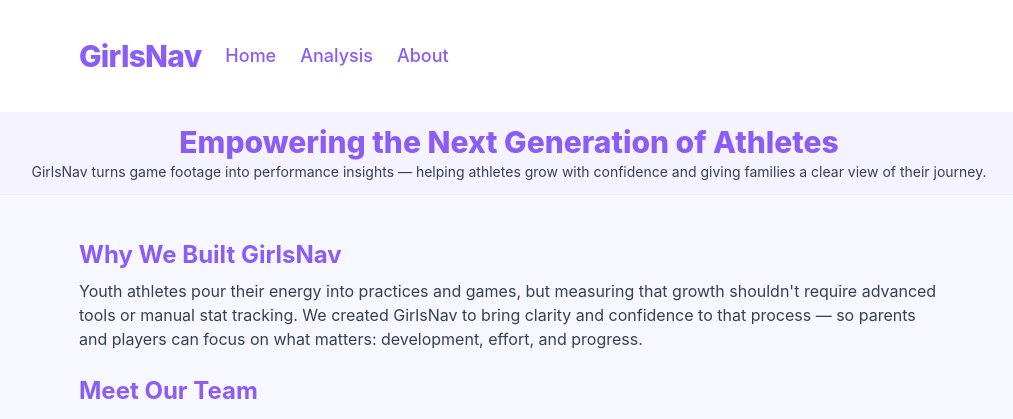
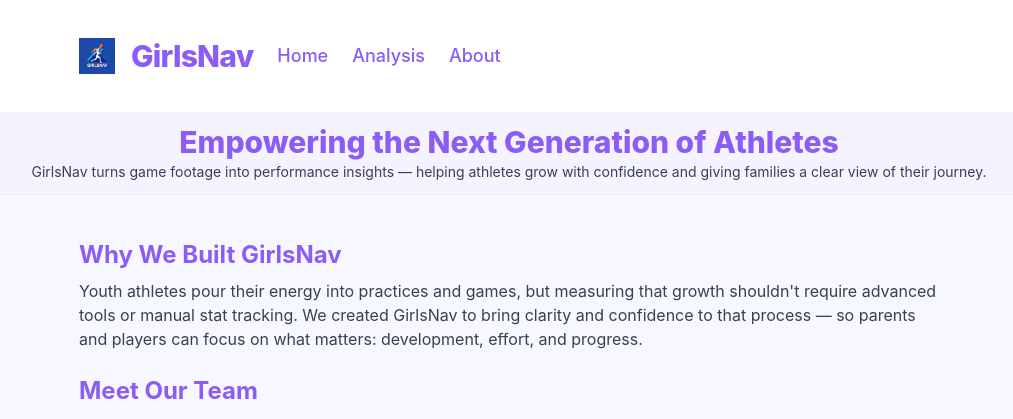
Before and after one commit to Arjungoli/girlsnav-webapp1, a Flask app: page /about in a window 1280 px wide. Shown: the top 419 px of the page, without its empty margins (131-1144 px from the left). Run offline with Flask 2, Linux system fonts and the light colour scheme; some libraries are stand-ins or nearby versions.

Commit message:
Track logo.png, update about.html and analysis.html, and remove old logo image

```diff
--- a/templates/about.html
+++ b/templates/about.html
@@ -150,7 +150,10 @@
     <div class="container mx-auto px-6 py-0">
       <div class="flex justify-between items-center h-8">
         <div class="flex items-center space-x-6">
-          <a href="/" class="text-3xl font-extrabold text-purple-500 tracking-tight">GirlsNav</a>
+          <a href="/" class="flex items-center space-x-2">
+            <img src="/static/logo.png" alt="GirlsNav Logo" class="h-9 w-auto mr-2" style="display:inline-block;vertical-align:middle;">
+            <span class="text-3xl font-extrabold text-purple-500 tracking-tight" style="display:inline-block;vertical-align:middle;">GirlsNav</span>
+          </a>
           <div class="flex space-x-6">
             <a href="/" class="nav-link text-lg text-purple-500 hover:text-purple-700 focus:text-purple-700 transition-colors font-medium">Home</a>
             <a href="/analysis" class="nav-link text-lg text-purple-500 hover:text-purple-700 focus:text-purple-700 transition-colors font-medium">Analysis</a>
--- a/templates/analysis.html
+++ b/templates/analysis.html
@@ -44,7 +44,10 @@
     <div class="container mx-auto px-6 py-0">
       <div class="flex justify-between items-center h-8">
         <div class="flex items-center space-x-6">
-          <a href="/" class="text-3xl font-extrabold text-purple-500 tracking-tight">GirlsNav</a>
+          <a href="/" class="flex items-center space-x-2">
+            <img src="/static/logo.png" alt="GirlsNav Logo" class="h-9 w-auto mr-2" style="display:inline-block;vertical-align:middle;">
+            <span class="text-3xl font-extrabold text-purple-500 tracking-tight" style="display:inline-block;vertical-align:middle;">GirlsNav</span>
+          </a>
           <div class="flex space-x-6">
             <a href="/" class="nav-link text-lg text-purple-500 hover:text-purple-700 focus:text-purple-700 transition-colors font-medium">Home</a>
             <a href="/analysis" class="nav-link text-lg text-purple-500 hover:text-purple-700 focus:text-purple-700 transition-colors font-medium">Analysis</a>
```
Also changed, not shown: static/logo.png (renamed from GirlsNav Logo with Athlete Silhouette.png).
